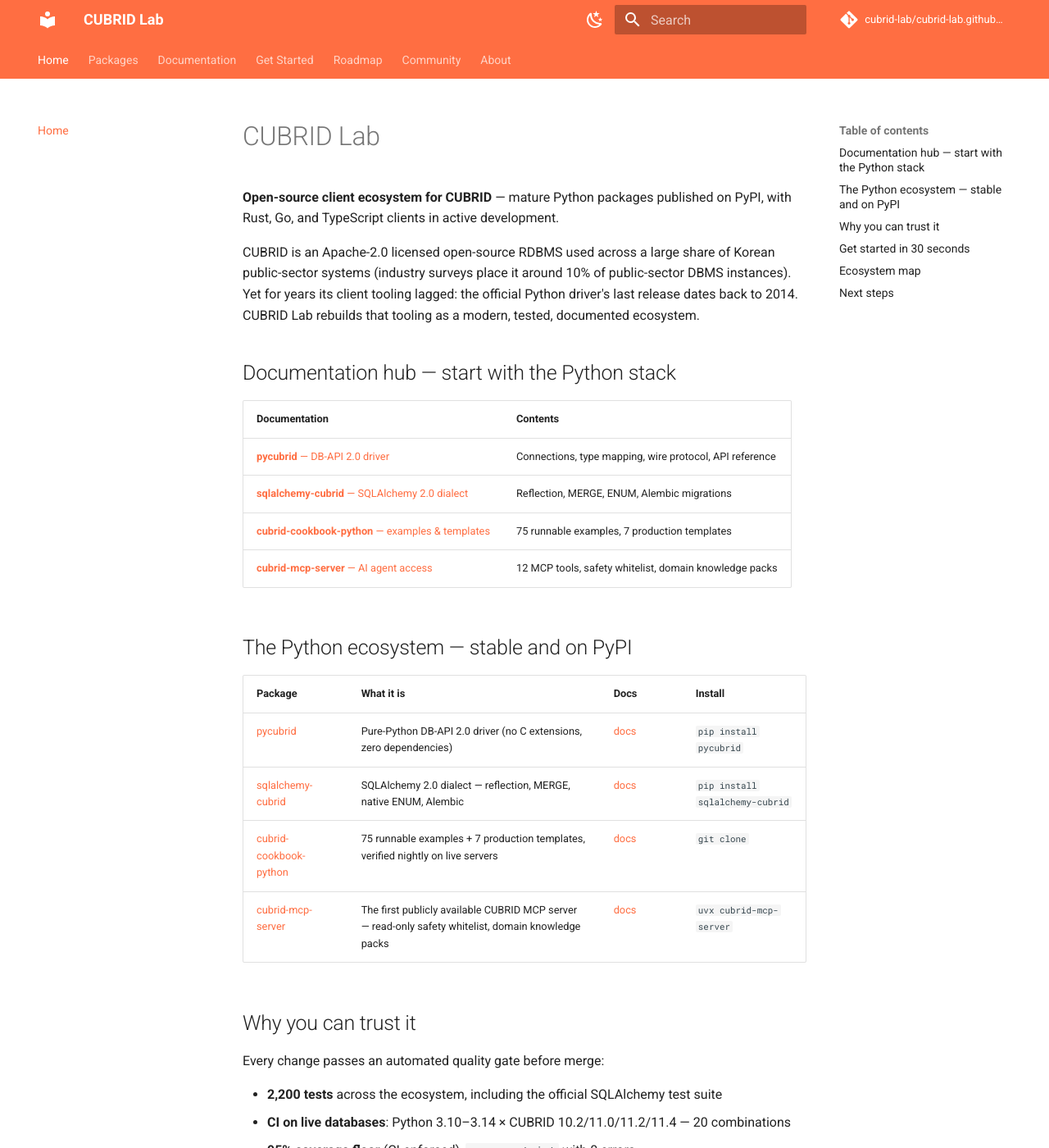
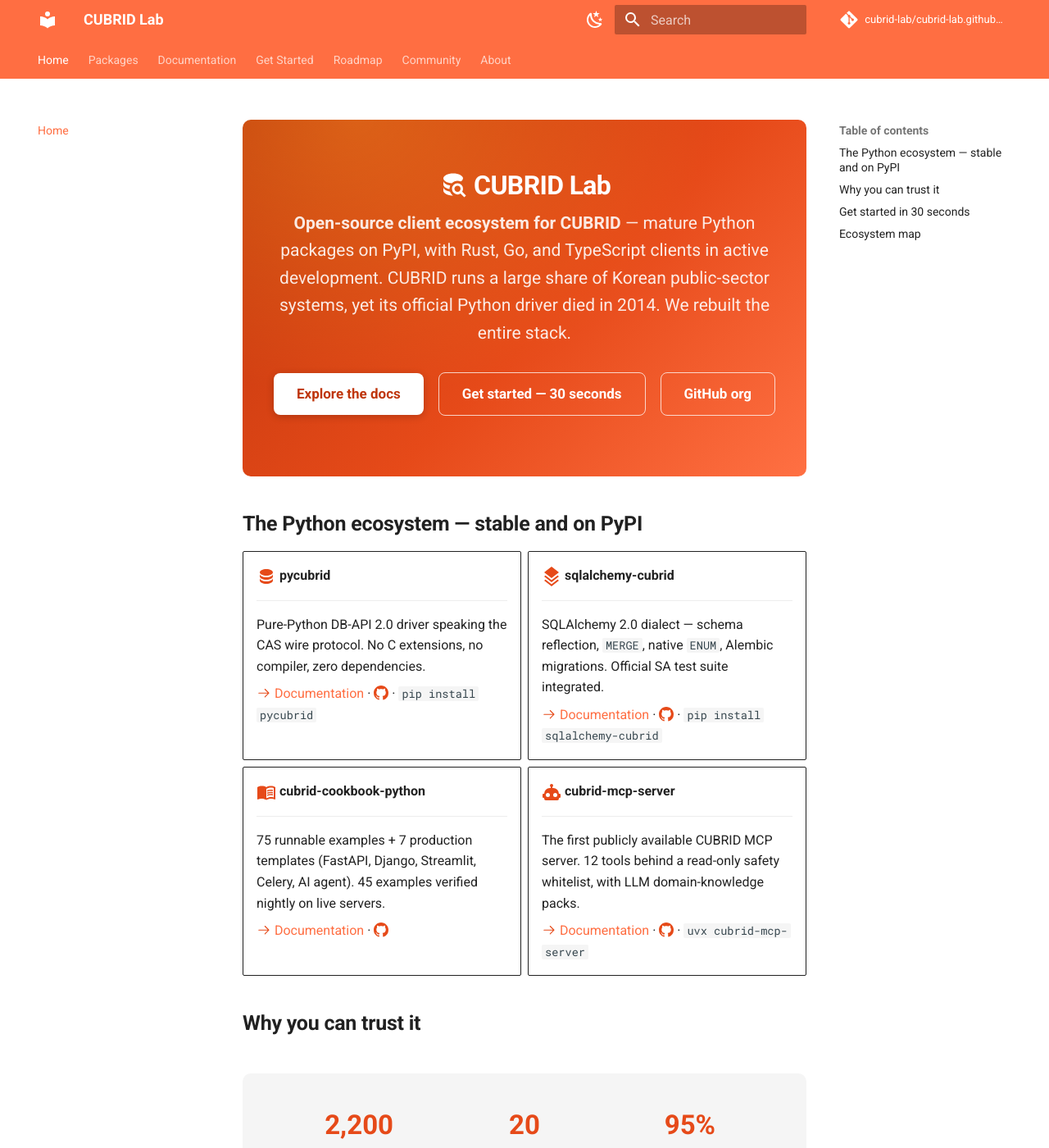
Before and after one commit to cubrid-lab/cubrid-lab.github.io, an MkDocs documentation site: the page built from docs/index.md, in a window 1280 px wide and 1400 px high. Shown: the whole window at 82% size. Built offline with MkDocs 1.6.1 and Material for MkDocs 9.7.7, drawn with Linux system fonts in a browser that asks for light colours; comment, search, counter and statistics services are not loaded; some of the changed text lies outside the part shown.

Commit message:
feat: visual upgrade — hero, card grids, stats band (#3)
- Custom stylesheet (docs/stylesheets/extra.css): gradient hero with
  CTA buttons, hover-lift card grid, stat band, dark-mode aware
- Home rebuilt: hero + 4 package cards (icons, docs/GitHub links,
  install commands) + 6-stat trust band + quickstart + ecosystem map
- Documentation hub page converted to card grid
- Emoji/icon extensions enabled (pymdownx.emoji + material sets)

mkdocs build --strict: 0 warnings. All components verified in
generated HTML.

Ultraworked with [Sisyphus](https://github.com/code-yeongyu/oh-my-opencode)

Co-authored-by: Sisyphus <clio-agent@sisyphuslabs.ai>

```diff
--- a/docs/index.md
+++ b/docs/index.md
@@ -1,41 +1,117 @@
-# CUBRID Lab
+<div class="cubrid-hero" markdown>
 
-**Open-source client ecosystem for CUBRID** — mature Python packages published
-on PyPI, with Rust, Go, and TypeScript clients in active development.
+# :material-database-search: CUBRID Lab
 
-CUBRID is an Apache-2.0 licensed open-source RDBMS used across a large
-share of Korean public-sector systems (industry surveys place it around
-10% of public-sector DBMS instances). Yet for years its client tooling
-lagged: the official Python driver's last release dates back to 2014.
-CUBRID Lab rebuilds that tooling as a modern, tested, documented ecosystem.
+<p class="cubrid-tagline" markdown>
+**Open-source client ecosystem for CUBRID** — mature Python packages on PyPI,
+with Rust, Go, and TypeScript clients in active development.
+CUBRID runs a large share of Korean public-sector systems, yet its official
+Python driver died in 2014. We rebuilt the entire stack.
+</p>
 
-## Documentation hub — start with the Python stack
+<div class="cubrid-hero-actions" markdown>
+[Explore the docs](documentation.md){ .cubrid-btn }
+[Get started — 30 seconds](get-started.md){ .cubrid-btn .cubrid-secondary }
+[GitHub org](https://github.com/cubrid-lab){ .cubrid-btn .cubrid-secondary }
+</div>
 
-| Documentation | Contents |
-|---|---|
-| [**pycubrid** — DB-API 2.0 driver](https://cubrid-lab.github.io/pycubrid/) | Connections, type mapping, wire protocol, API reference |
-| [**sqlalchemy-cubrid** — SQLAlchemy 2.0 dialect](https://cubrid-lab.github.io/sqlalchemy-cubrid/) | Reflection, MERGE, ENUM, Alembic migrations |
-| [**cubrid-cookbook-python** — examples & templates](https://cubrid-lab.github.io/cubrid-cookbook-python/) | 75 runnable examples, 7 production templates |
-| [**cubrid-mcp-server** — AI agent access](https://cubrid-lab.github.io/cubrid-mcp-server/) | 12 MCP tools, safety whitelist, domain knowledge packs |
+</div>
 
 ## The Python ecosystem — stable and on PyPI
 
-| Package | What it is | Docs | Install |
-|---|---|---|---|
-| [pycubrid](https://github.com/cubrid-lab/pycubrid) | Pure-Python DB-API 2.0 driver (no C extensions, zero dependencies) | [docs](https://cubrid-lab.github.io/pycubrid/) | `pip install pycubrid` |
-| [sqlalchemy-cubrid](https://github.com/cubrid-lab/sqlalchemy-cubrid) | SQLAlchemy 2.0 dialect — reflection, MERGE, native ENUM, Alembic | [docs](https://cubrid-lab.github.io/sqlalchemy-cubrid/) | `pip install sqlalchemy-cubrid` |
-| [cubrid-cookbook-python](https://github.com/cubrid-lab/cubrid-cookbook-python) | 75 runnable examples + 7 production templates, verified nightly on live servers | [docs](https://cubrid-lab.github.io/cubrid-cookbook-python/) | `git clone` |
-| [cubrid-mcp-server](https://github.com/cubrid-lab/cubrid-mcp-server) | The first publicly available CUBRID MCP server — read-only safety whitelist, domain knowledge packs | [docs](https://cubrid-lab.github.io/cubrid-mcp-server/) | `uvx cubrid-mcp-server` |
+<div class="grid cards" markdown>
+
+-   :material-database:{ .lg .middle } **pycubrid**
+
+    ---
+
+    Pure-Python DB-API 2.0 driver speaking the CAS wire protocol.
+    No C extensions, no compiler, zero dependencies.
+
+    [:octicons-arrow-right-24: Documentation](https://cubrid-lab.github.io/pycubrid/)
+    · [:octicons-mark-github-16:](https://github.com/cubrid-lab/pycubrid)
+    · `pip install pycubrid`
+
+-   :material-layers-triple:{ .lg .middle } **sqlalchemy-cubrid**
+
+    ---
+
+    SQLAlchemy 2.0 dialect — schema reflection, `MERGE`, native `ENUM`,
+    Alembic migrations. Official SA test suite integrated.
+
+    [:octicons-arrow-right-24: Documentation](https://cubrid-lab.github.io/sqlalchemy-cubrid/)
+    · [:octicons-mark-github-16:](https://github.com/cubrid-lab/sqlalchemy-cubrid)
+    · `pip install sqlalchemy-cubrid`
+
+-   :material-book-open-variant:{ .lg .middle } **cubrid-cookbook-python**
+
+    ---
+
+    75 runnable examples + 7 production templates (FastAPI, Django,
+    Streamlit, Celery, AI agent). 45 examples verified nightly on live servers.
+
+    [:octicons-arrow-right-24: Documentation](https://cubrid-lab.github.io/cubrid-cookbook-python/)
+    · [:octicons-mark-github-16:](https://github.com/cubrid-lab/cubrid-cookbook-python)
+
+-   :material-robot:{ .lg .middle } **cubrid-mcp-server**
+
+    ---
+
+    The first publicly available CUBRID MCP server. 12 tools behind a
+    read-only safety whitelist, with LLM domain-knowledge packs.
+
+    [:octicons-arrow-right-24: Documentation](https://cubrid-lab.github.io/cubrid-mcp-server/)
+    · [:octicons-mark-github-16:](https://github.com/cubrid-lab/cubrid-mcp-server)
+    · `uvx cubrid-mcp-server`
+
+</div>
 
 ## Why you can trust it
 
-Every change passes an automated quality gate before merge:
+<div class="cubrid-stats" markdown>
 
-- **2,200 tests** across the ecosystem, including the official SQLAlchemy test suite
-- **CI on live databases**: Python 3.10–3.14 × CUBRID 10.2/11.0/11.2/11.4 — 20 combinations
-- **95% coverage floor** (CI-enforced), `mypy --strict` with 0 errors
-- **450 merged PRs** and **35 PyPI releases** shipped through this process
-- **MIT licensed**, SPDX SBOM attached to every GitHub Release
+<div class="cubrid-stat" markdown>
+**2,200**
+
+<span>tests</span>
+</div>
+
+<div class="cubrid-stat" markdown>
+**20**
+
+<span>live CI combinations</span>
+</div>
+
+<div class="cubrid-stat" markdown>
+**95%**
+
+<span>coverage floor</span>
+</div>
+
+<div class="cubrid-stat" markdown>
+**450**
+
+<span>merged PRs</span>
+</div>
+
+<div class="cubrid-stat" markdown>
+**35**
+
+<span>PyPI releases</span>
+</div>
+
+<div class="cubrid-stat" markdown>
+**MIT**
+
+<span>licensed + SBOM</span>
+</div>
+
+</div>
+
+Every change passes an automated quality gate before merge — `mypy --strict`
+at zero errors, property-based testing, API-compatibility baselines, nightly
+golden runs, and CI on live databases across
+Python 3.10–3.14 × CUBRID 10.2–11.4.
 
 ## Get started in 30 seconds
 
@@ -65,7 +141,3 @@ More paths — SQLAlchemy, cookbook examples, MCP — on the
 
 See [Packages](packages.md) for the full catalog and [Roadmap](roadmap.md)
 for the maturity matrix.
-
-## Next steps
-
-→ [Documentation](documentation.md) · [Get Started](get-started.md) · [Roadmap](roadmap.md)
--- /dev/null
+++ b/docs/stylesheets/extra.css
@@ -0,0 +1,118 @@
+/* CUBRID Lab — landing site custom styles */
+
+/* ---- Hero ---- */
+.md-typeset .cubrid-hero {
+  border-radius: 0.5rem;
+  padding: 3rem 1.5rem 2.4rem;
+  text-align: center;
+  background:
+    radial-gradient(ellipse at 20% 0%, rgba(255, 167, 38, 0.35), transparent 55%),
+    linear-gradient(135deg, #bf360c 0%, #e64a19 55%, #ff7043 100%);
+  color: #fff;
+  margin-bottom: 2rem;
+}
+
+.md-typeset .cubrid-hero h1 {
+  color: #fff;
+  font-weight: 700;
+  margin-bottom: 0.4rem;
+  letter-spacing: -0.02em;
+}
+
+.md-typeset .cubrid-hero .cubrid-tagline {
+  font-size: 1.05rem;
+  line-height: 1.6;
+  color: rgba(255, 255, 255, 0.88);
+  max-width: 44rem;
+  margin: 0 auto 1.5rem;
+}
+
+.md-typeset .cubrid-hero-actions a {
+  display: inline-block;
+  margin: 0 0.35rem 0.5rem;
+  padding: 0.6rem 1.4rem;
+  border-radius: 0.4rem;
+  font-weight: 600;
+  font-size: 0.85rem;
+  background: #fff;
+  color: #bf360c;
+  box-shadow: 0 2px 10px rgba(0, 0, 0, 0.2);
+  transition: transform 0.15s ease, box-shadow 0.15s ease;
+}
+
+.md-typeset .cubrid-hero-actions a:hover {
+  transform: translateY(-1px);
+  box-shadow: 0 5px 16px rgba(0, 0, 0, 0.28);
+}
+
+.md-typeset .cubrid-hero-actions a.cubrid-secondary {
+  background: transparent;
+  border: 1px solid rgba(255, 255, 255, 0.75);
+  color: #fff;
+  box-shadow: none;
+}
+
+/* ---- Stats band ---- */
+.md-typeset .cubrid-stats {
+  display: flex;
+  flex-wrap: wrap;
+  gap: 0.8rem 2.2rem;
+  justify-content: center;
+  margin: 2.2rem 0;
+  padding: 1.4rem 1rem;
+  border-radius: 0.5rem;
+  background: var(--md-code-bg-color, rgba(0, 0, 0, 0.04));
+}
+
+.md-typeset .cubrid-stat {
+  text-align: center;
+  min-width: 7.5rem;
+}
+
+.md-typeset .cubrid-stat strong {
+  display: block;
+  font-size: 1.65rem;
+  line-height: 1.15;
+  color: #e64a19;
+}
+
+[data-md-color-scheme="slate"] .md-typeset .cubrid-stat strong {
+  color: #ff8a65;
+}
+
+.md-typeset .cubrid-stat span {
+  font-size: 0.72rem;
+  letter-spacing: 0.04em;
+  text-transform: uppercase;
+  opacity: 0.65;
+}
+
+/* ---- Card grid polish ---- */
+.md-typeset .grid.cards > :is(ul, ol) > li,
+.md-typeset .grid > .card {
+  border: 1px solid var(--md-default-fg-color, rgba(0, 0, 0, 0.12));
+  transition: transform 0.18s ease, box-shadow 0.18s ease, border-color 0.18s ease;
+}
+
+.md-typeset .grid.cards > :is(ul, ol) > li:hover,
+.md-typeset .grid > .card:hover {
+  transform: translateY(-3px);
+  box-shadow: 0 10px 24px rgba(0, 0, 0, 0.16);
+  border-color: #e64a19;
+}
+
+/* Card icon accent */
+.md-typeset .grid.cards :is(h2, h3) .twemoji,
+.md-typeset .grid.cards > :is(ul, ol) > li > p .twemoji {
+  color: #e64a19;
+}
+
+[data-md-color-scheme="slate"] .md-typeset .grid.cards > :is(ul, ol) > li:hover,
+[data-md-color-scheme="slate"] .md-typeset .grid > .card:hover {
+  box-shadow: 0 10px 24px rgba(0, 0, 0, 0.5);
+}
+
+/* ---- Compact section anchors ---- */
+.md-typeset h2 {
+  font-weight: 700;
+}
--- a/mkdocs.yml
+++ b/mkdocs.yml
@@ -33,6 +33,9 @@ theme:
         icon: material/weather-sunny
         name: Switch to light mode
 
+extra_css:
+  - stylesheets/extra.css
+
 markdown_extensions:
   - admonition
   - pymdownx.details
@@ -42,6 +45,9 @@ markdown_extensions:
   - tables
   - attr_list
   - md_in_html
+  - pymdownx.emoji:
+      emoji_index: !!python/name:material.extensions.emoji.twemoji
+      emoji_generator: !!python/name:material.extensions.emoji.to_svg
 
 nav:
   - Home: index.md
```
Also changed, not shown: docs/documentation.md (+39 -6 lines).
